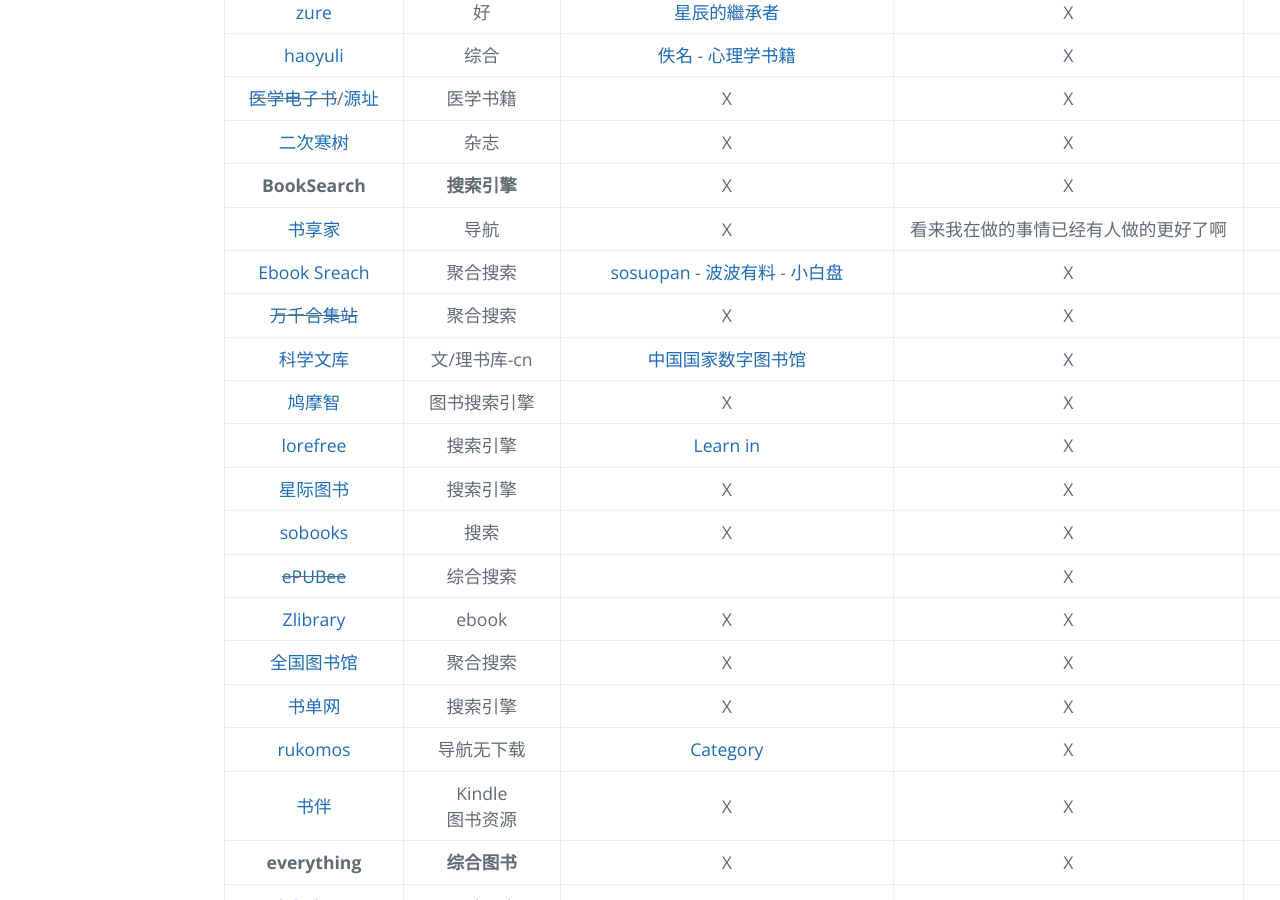
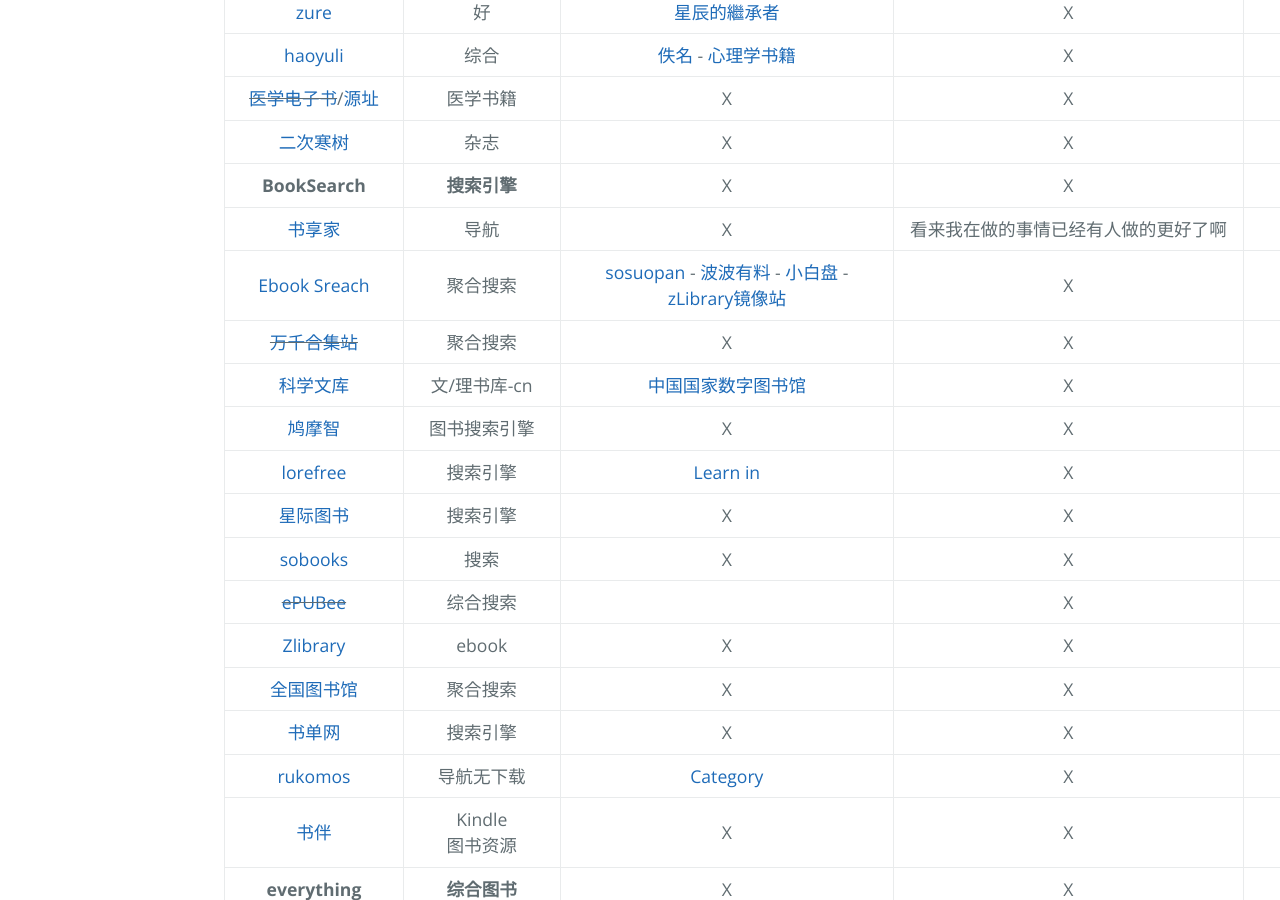
Before and after one commit to AmbroseRen/test, a Jekyll site: the page built from Library/BookSearch.md, in a window 1280 px wide and 900 px high, scrolled down 320 px. Built offline with Jekyll 4.4.1, drawn with Linux system fonts in a browser that asks for light colours; our own code applies the rules of GitHub Pages for plain Markdown files; the repository's description, which GitHub fills in, is left out.

Commit message:
Update BookSearch.md

```diff
--- a/Library/BookSearch.md
+++ b/Library/BookSearch.md
@@ -16,7 +16,7 @@
 | [二次寒树](https://echs.herokuapp.com/) | 杂志 | X | X | X |
 | __BookSearch__ | __搜索引擎__ | X | X | X |
 | [书享家](http://shuxiangjia.cn/) | 导航 | X | 看来我在做的事情已经有人做的更好了啊 | X |
-| [Ebook Sreach](https://ebook.blinkol.com/#/) | 聚合搜索 | [sosuopan](https://m.sosuopan.cn/) - [波波有料](http://www.52xianua.info/) - [小白盘](https://www.xiaobaipan.com/) | X | X |
+| [Ebook Sreach](https://ebook.blinkol.com/#/) | 聚合搜索 | [sosuopan](https://m.sosuopan.cn/) - [波波有料](http://www.52xianua.info/) - [小白盘](https://www.xiaobaipan.com/) - [zLibrary镜像站](https://1lib.limited/) | X | X |
 | ~~[万千合集站](http://www.hejizhan.com/bbs/)~~ | 聚合搜索 | X | X | X |
 | [科学文库](https://book.sciencereading.cn/shop/main/Login/shopFrame.do) | 文/理书库-cn | [中国国家数字图书馆](http://www.nlc.cn/) | X | X |
 | [鸠摩智](https://www.jiumodiary.com/) | 图书搜索引擎 | X | X | X |
```
